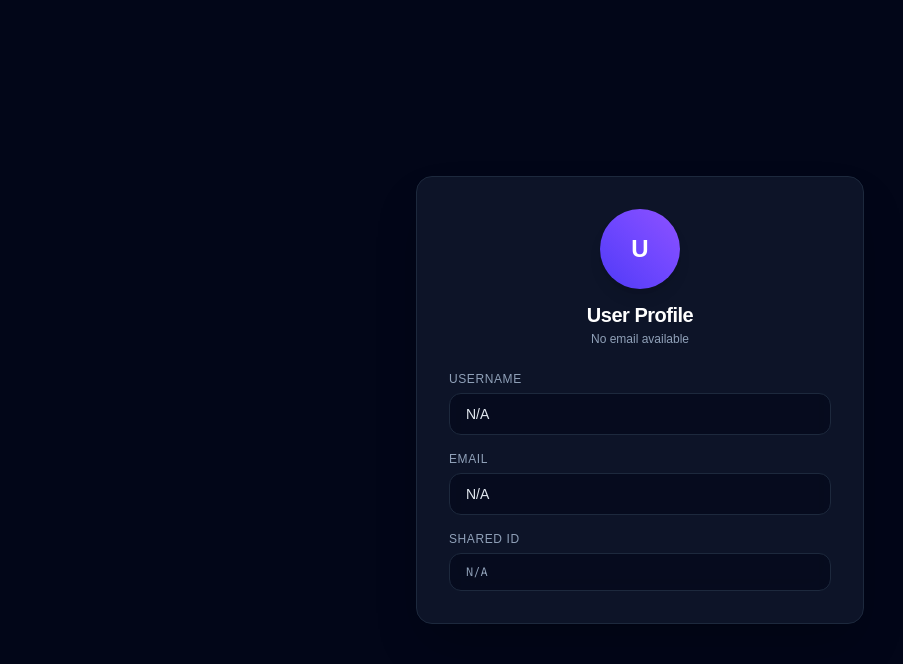
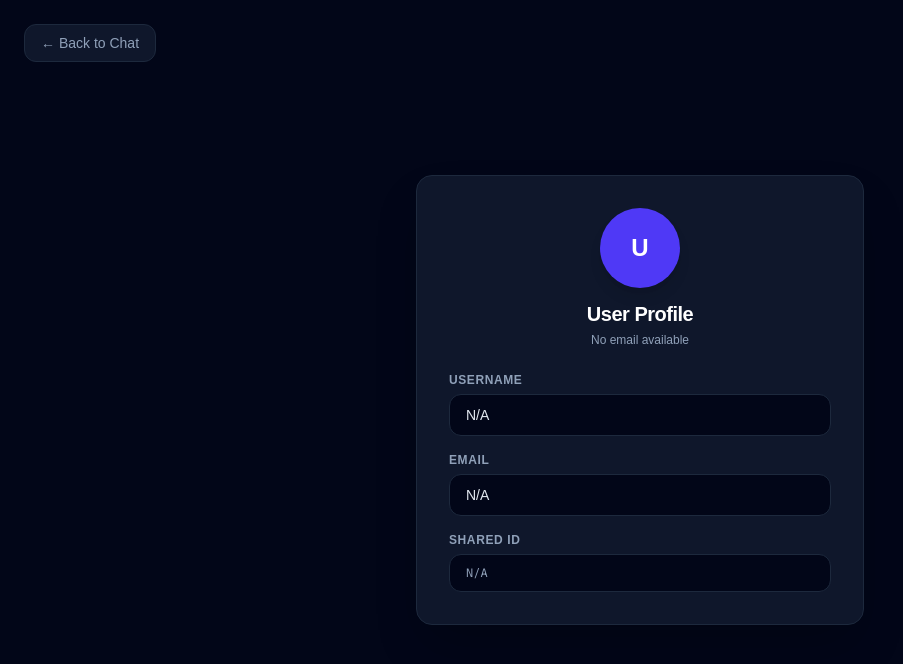
Before and after one commit to lakshayn0001/Chat-Application, a Next.js app: page /profile in a window 1280 px wide. Shown: the top 664 px of the page, without its empty margins (0-903 px from the left). Built offline with nearby package versions, Linux system fonts and the light colour scheme; no server answers.

Commit message:
update changes add auth configurations

```diff
--- a/app/page.tsx
+++ b/app/page.tsx
@@ -1,5 +1,6 @@
 import { auth } from "@/auth";
 import UserDropDown from "@/components/UserDropdown";
+
 
 
 export default async function Home() {
@@ -7,7 +8,8 @@ export default async function Home() {
   const session = await auth()
   const fakeListofuser = ["john", "michael", "justin", "tomholan"]
 
-  console.log(session)
+
+  console.log("session",session)
   return (
     <div className="grid grid-cols-[280px_1fr] grid-rows-[64px_1fr] h-screen w-full bg-slate-950 text-slate-100 font-sans overflow-hidden">
       <div className="col-span-2 border-b border-slate-800 bg-slate-900/60 backdrop-blur-md flex items-center justify-between px-6 font-semibold text-slate-200">
--- a/app/profile/page.tsx
+++ b/app/profile/page.tsx
@@ -1,14 +1,21 @@
 'use client'
 import UserProfile from "@/components/UserProfile"
 import { useSession } from "next-auth/react"
+import Link from "next/link"
 
-export default function ProfilePage(){
+export default function ProfilePage() {
 
-    const {data: session} = useSession()
+    const { data: session } = useSession()
     console.log(session)
-    return(
-        <div className="min-h-screen bg-slate-950 text-slate-100 flex items-center justify-center p-4">
-            <UserProfile user={session?.user}/>
+    return (
+        <div className="min-h-screen bg-slate-950 text-slate-100 flex flex-col items-center justify-center p-4 relative">
+            <Link
+                href="/"
+                className="absolute top-6 left-6 text-sm text-slate-400 hover:text-white flex items-center gap-2 bg-slate-900 border border-slate-800 px-4 py-2 rounded-xl transition-colors cursor-pointer"
+            >
+                ← Back to Chat
+            </Link>
+            <UserProfile user={session?.user} />
         </div>
     )
 }
--- /dev/null
+++ b/auth.config.ts
@@ -0,0 +1,26 @@
+import type { NextAuthConfig } from "next-auth";
+
+export const authConfig ={
+    session:{
+        strategy:'jwt',
+        maxAge: 24*60*60
+    },
+    pages:{
+        signIn:'/login'
+    },
+    callbacks:{
+        async jwt({token,user}){
+            if(user){
+                token.id = user.id
+            }
+            return token
+        },
+        async session({session,token}){
+            if(session.user && token.id){
+                session.user.id = token.id as string
+            }
+            return session
+        },
+    },
+    providers:[]
+}satisfies NextAuthConfig;
--- a/auth.ts
+++ b/auth.ts
@@ -3,12 +3,11 @@ import NextAuth from  'next-auth'
 import { prisma } from './lib/prisma'
 import Credentials from 'next-auth/providers/credentials'
 import bcrypt from 'bcryptjs'
+import { authConfig } from './auth.config'
 
 
 export const {signIn,signOut,handlers,auth} = NextAuth({
-
-    session:{strategy:'jwt'},
-    pages:{signIn:"/login"},
+    ...authConfig,
     providers:[
         Credentials(
             {name:"credentials",
@@ -43,21 +42,7 @@ export const {signIn,signOut,handlers,auth} = NextAuth({
         }
     )
 
-    ],callbacks:{
-        async jwt({token,user}){
-            if(user){
-                token.id= user.id
-            }
-            return token
-        },
-        async session({session,token}){
-            if(session.user && token.id){
-                session.user.id = token.id as string
-            }
-            return session
-        }
-
-    }
+    ]
 
 
 })
--- a/components/UserDropdown.tsx
+++ b/components/UserDropdown.tsx
@@ -4,6 +4,7 @@ import { useRouter } from "next/navigation"
 import { useEffect, useRef, useState } from "react"
 import UserProfile from "./UserProfile"
 import {User} from "next-auth"
+import { signOut, useSession } from "next-auth/react"
 
 interface UserDropDownProps {
     user?: User | null
@@ -11,13 +12,18 @@ interface UserDropDownProps {
 
 export default function UserDropDown({ user }: UserDropDownProps) {
 
-    console.log(user?.name)
+    console.log("user",user?.name)
 
     const [open, setOpen] = useState(false)
     const dropdownRef = useRef<HTMLDivElement>(null)
     const router = useRouter()
+    const {status}= useSession()
+
 
     useEffect(() => {
+        if(status == "unauthenticated"){
+            router.push('/login')
+        }
         function handleClickOutside(e: MouseEvent) {
             console.log("dropdown ref", dropdownRef)
             if(dropdownRef.current && !dropdownRef.current.contains(e?.target as Node)){
@@ -30,7 +36,9 @@ export default function UserDropDown({ user }: UserDropDownProps) {
 
     const handleLogout = () => {
         setOpen(!open)
-        router.push('/login')
+        signOut({
+            callbackUrl:'/login'
+        })
     }
 
     return (
--- a/components/UserProfile.tsx
+++ b/components/UserProfile.tsx
@@ -8,39 +8,39 @@ export default function UserProfile({ user }: UserProfileProps){
 
     console.log("userprofile", user)
     return(
-        <div className="w-full max-w-md bg-slate-900/90 border border-slate-800 rounded-2xl shadow-2xl p-6 sm:p-8 backdrop-blur-xl">
+        <div className="w-full max-w-md bg-slate-900 border border-slate-800 rounded-2xl shadow-2xl p-6 sm:p-8">
             <div className="flex flex-col items-center mb-6">
-                <div className="h-20 w-20 rounded-full bg-gradient-to-tr from-indigo-600 to-violet-500 flex items-center justify-center text-white text-2xl font-bold shadow-lg mb-3">
+                <div className="h-20 w-20 rounded-full bg-indigo-600 flex items-center justify-center text-white text-2xl font-bold shadow-lg mb-3">
                     {user?.name?.[0]?.toUpperCase() || user?.email?.[0]?.toUpperCase() || "U"}
                 </div>
                 <h2 className="text-xl font-bold text-white tracking-tight">{user?.name || "User Profile"}</h2>
-                <p className="text-xs text-slate-400 mt-0.5">{user?.email || "No email available"}</p>
+                <p className="text-xs text-slate-400 mt-1">{user?.email || "No email available"}</p>
             </div>
 
             <div className="space-y-4">
                 <div>
-                    <label className="text-xs font-medium uppercase tracking-wider text-slate-400 block mb-1.5">
+                    <label className="text-xs font-semibold uppercase tracking-wider text-slate-400 block mb-1.5">
                         UserName
                     </label>
-                    <div className="w-full bg-slate-950/60 border border-slate-800 rounded-xl px-4 py-2.5 text-sm font-medium text-slate-200 truncate">
+                    <div className="w-full bg-slate-950 border border-slate-800 rounded-xl px-4 py-2.5 text-sm font-medium text-slate-200 truncate">
                         {user?.name || "N/A"}
                     </div>
                 </div>
 
                 <div>
-                    <label className="text-xs font-medium uppercase tracking-wider text-slate-400 block mb-1.5">
+                    <label className="text-xs font-semibold uppercase tracking-wider text-slate-400 block mb-1.5">
                         Email
                     </label>
-                    <div className="w-full bg-slate-950/60 border border-slate-800 rounded-xl px-4 py-2.5 text-sm font-medium text-slate-200 truncate">
+                    <div className="w-full bg-slate-950 border border-slate-800 rounded-xl px-4 py-2.5 text-sm font-medium text-slate-200 truncate">
                         {user?.email || "N/A"}
                     </div>
                 </div>
 
                 <div>
-                    <label className="text-xs font-medium uppercase tracking-wider text-slate-400 block mb-1.5">
+                    <label className="text-xs font-semibold uppercase tracking-wider text-slate-400 block mb-1.5">
                         Shared Id
                     </label>
-                    <div className="w-full bg-slate-950/60 border border-slate-800 rounded-xl px-4 py-2.5 text-xs font-mono text-slate-400 truncate">
+                    <div className="w-full bg-slate-950 border border-slate-800 rounded-xl px-4 py-2.5 text-xs font-mono text-slate-400 truncate">
                         {user?.id || "N/A"}
                     </div>
                 </div>
--- /dev/null
+++ b/middleware.ts
@@ -0,0 +1,33 @@
+import { NextResponse } from "next/server";
+import NextAuth from "next-auth";
+import { authConfig } from "./auth.config";
+
+
+const {auth} = NextAuth(authConfig)
+
+export default auth((req)=>{
+    const isLoggedIn= !!req.auth
+    const {pathname} = req.nextUrl
+
+    const isAuthPage = pathname.startsWith('/login')
+    || pathname.startsWith('/sign-up')
+    console.log("islogin",isLoggedIn)
+
+    const isProtectedPage= pathname === "/" || pathname.startsWith('/profile')
+
+    if(isLoggedIn && isAuthPage){
+        return NextResponse.redirect( new URL('/',req.url))
+    }
+
+    if(!isLoggedIn && isProtectedPage){
+        return NextResponse.redirect(new URL('/login', req.url))
+    }
+
+    return NextResponse.next()
+
+})
+
+
+export const config={
+    matcher:['/((?!api|_next/static|_next/image|favicon.ico).*)']
+}
```
